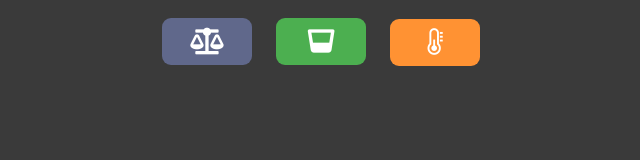
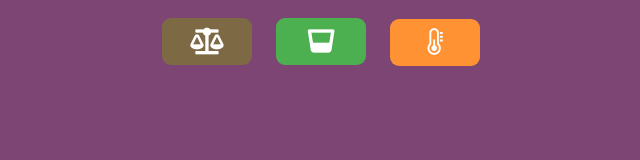
Before and after one commit to wejdanAB/notion-widgets, a plain HTML site: page unitconvertor.html in a window 1280 px wide. Shown: the whole page, without its empty margins (319-959 px from the left). Drawn offline with nearby package versions, Linux system fonts and the light colour scheme.

Commit message:
Update unitconvertor.html

```diff
--- a/unitconvertor.html
+++ b/unitconvertor.html
@@ -10,7 +10,7 @@
 
     <style>
         body{
-	background-color:#3a3a3a;
+	background-color:#7D4574;
 }
 
 .container{
@@ -45,7 +45,7 @@ button {
 
 }
 #mass{
-    background-color: #60688b;
+    background-color: #7D6A45;
 }
 #volume{
   background-color: #4CAF50;
```
